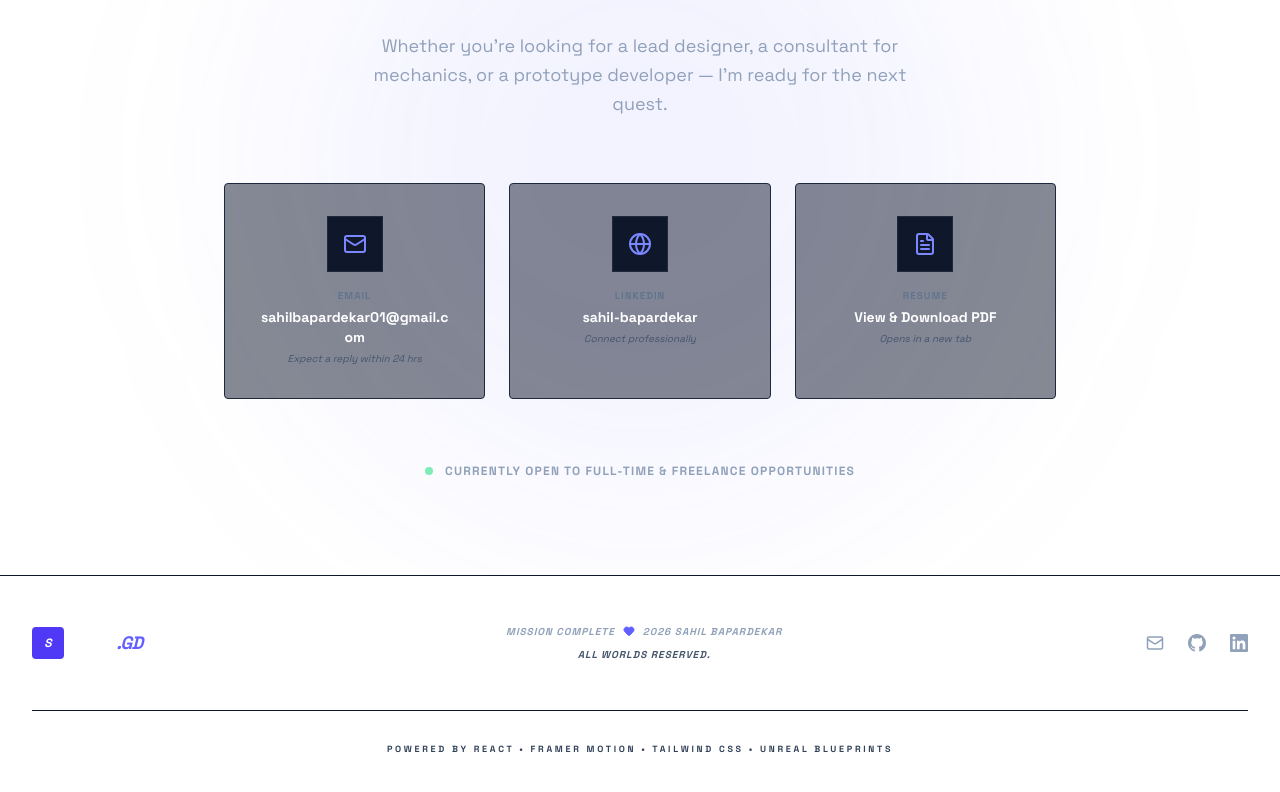
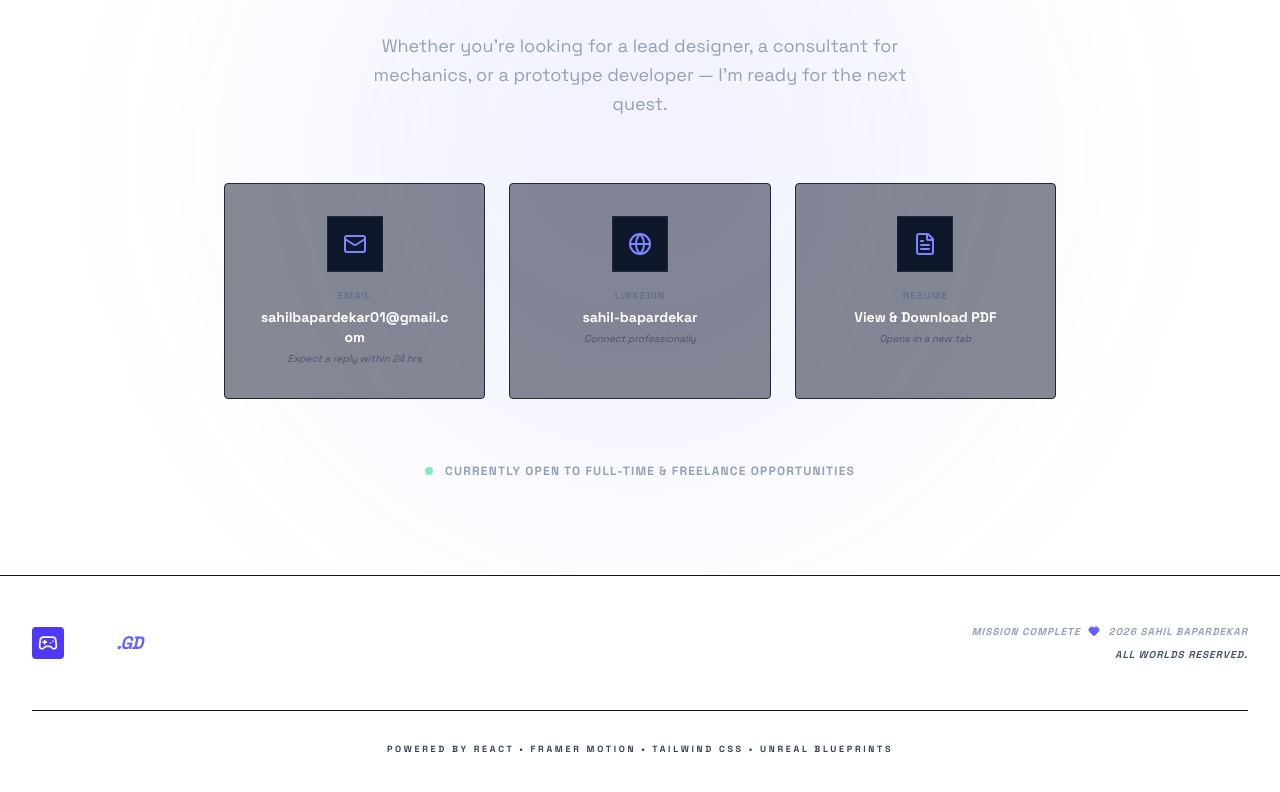
Before and after one commit to sahillsb/sahillsb.github.io, a React (Vite) app: page / in a window 1280 px wide. Shown: the part 8922-9714 px from the top of the page. Built offline with nearby package versions, Linux system fonts and the light colour scheme.

Commit message:
Simplify footer: swap logo mark for controller icon, drop social icons, right-align tagline

```diff
--- a/src/components/Footer.tsx
+++ b/src/components/Footer.tsx
@@ -1,11 +1,4 @@
-import { Heart, Mail } from 'lucide-react';
-import { GithubIcon, LinkedinIcon } from './icons';
-
-// ── UPDATE THESE with your real links ─────────────────────────────────────────
-const EMAIL = 'sahilbapardekar01@gmail.com';
-const GITHUB_URL = 'https://github.com/sahillsb';
-const LINKEDIN_URL = 'https://www.linkedin.com/in/sahil-bapardekar-5b1b8b210/';
-// ─────────────────────────────────────────────────────────────────────────────
+import { Heart, Gamepad2 } from 'lucide-react';
 
 const Footer = () => {
   const year = new Date().getFullYear();
@@ -16,48 +9,20 @@ const Footer = () => {
         <div className="flex flex-col md:flex-row justify-between items-center gap-8">
           <div className="flex items-center gap-2">
             <div className="w-8 h-8 bg-indigo-600 flex items-center justify-center rounded-sm">
-              <span className="text-white font-black text-xs uppercase italic">S</span>
+              <Gamepad2 className="text-white w-5 h-5" />
             </div>
             <span className="text-lg font-black italic tracking-tighter text-white uppercase">
               Sahil<span className="text-indigo-500">.GD</span>
             </span>
           </div>
 
-          <div className="flex flex-col items-center gap-2 text-[10px] font-black uppercase tracking-widest italic">
+          <div className="flex flex-col items-center md:items-end gap-2 text-[10px] font-black uppercase tracking-widest italic text-right">
             <div className="flex items-center">
               <span>Mission Complete</span>
               <Heart className="w-3 h-3 mx-2 text-indigo-500 fill-current" />
               <span>{year} Sahil Bapardekar</span>
             </div>
             <p className="text-slate-600">All Worlds Reserved.</p>
-          </div>
-
-          <div className="flex items-center gap-6">
-            <a
-              href={`mailto:${EMAIL}`}
-              aria-label="Email"
-              className="hover:text-indigo-400 transition-colors"
-            >
-              <Mail size={18} />
-            </a>
-            <a
-              href={GITHUB_URL}
-              target="_blank"
-              rel="noopener noreferrer"
-              aria-label="GitHub"
-              className="hover:text-indigo-400 transition-colors"
-            >
-              <GithubIcon size={18} />
-            </a>
-            <a
-              href={LINKEDIN_URL}
-              target="_blank"
-              rel="noopener noreferrer"
-              aria-label="LinkedIn"
-              className="hover:text-indigo-400 transition-colors"
-            >
-              <LinkedinIcon size={18} />
-            </a>
           </div>
         </div>
 
```
